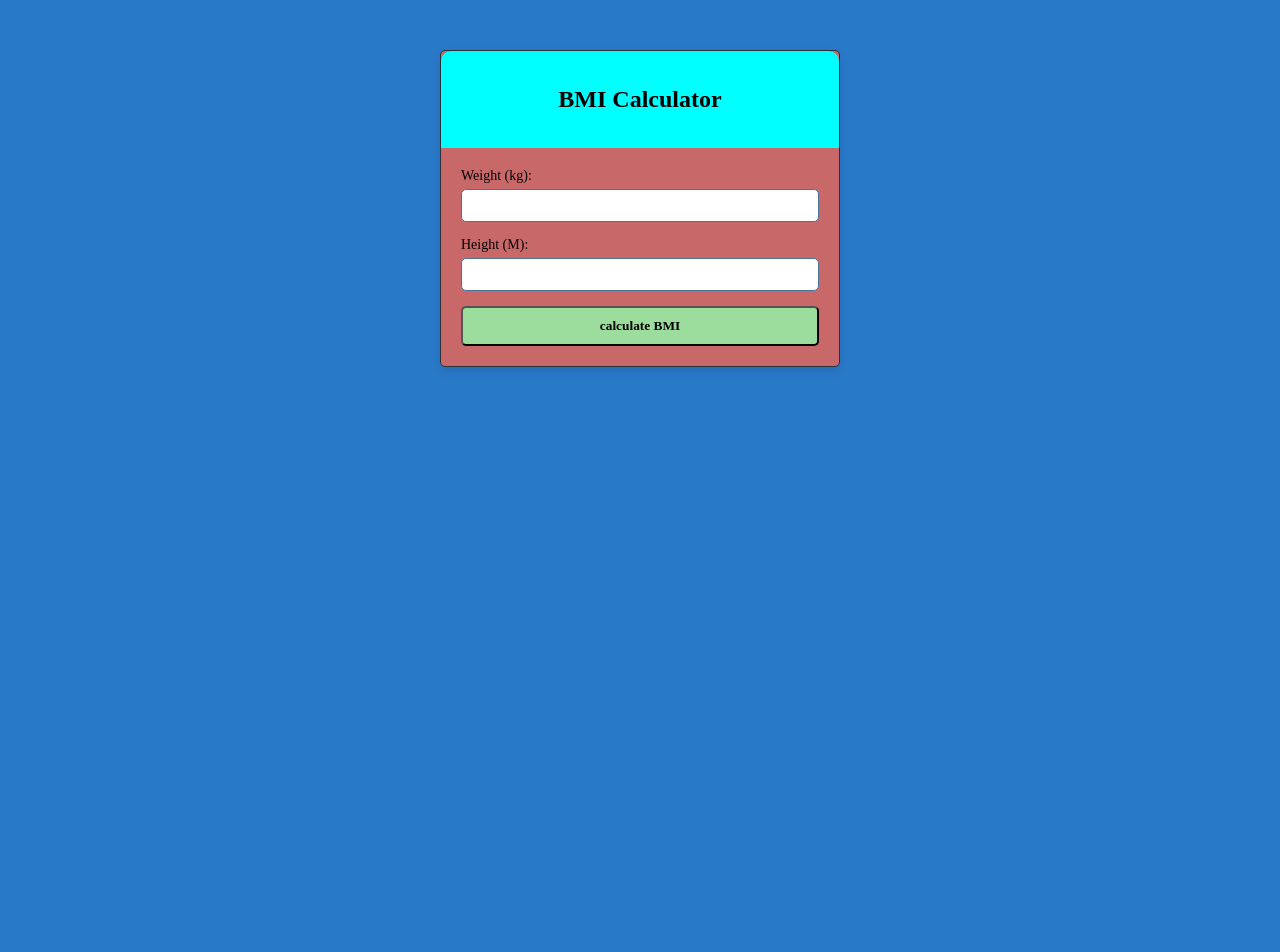
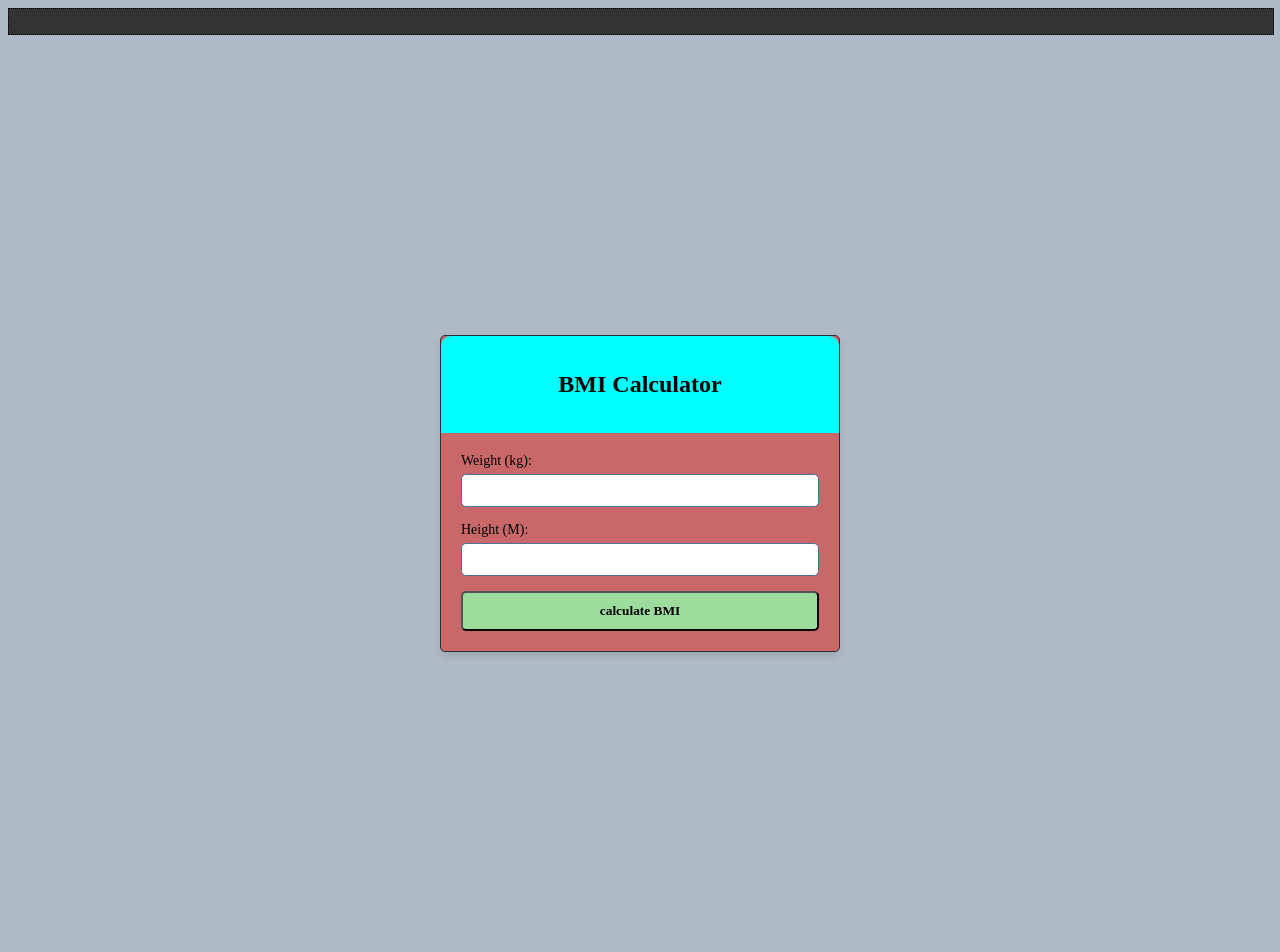
Before and after one commit to vinod-sde/demo-repo, a Django app: page / in a window 1280 px wide. Before the commit the page ends 370 px from the top, so only its background shows below. Run offline with Django 5.2, Linux system fonts and the light colour scheme.

Commit message:
adding first project file

```diff
--- a/templates/index.html
+++ b/templates/index.html
@@ -8,10 +8,11 @@
     <style>
         body {
             font-family: 'Arial', sans-serif;
-            background-color: #2979c9;
+            background-color: #aebac5;
         }
 
         .container {
+            padding: 250px;
             max-width: 400px;
             margin: 50px auto;
 
@@ -36,6 +37,7 @@
 
         .card-body {
             padding: 20px;
+            /* width:100%; */
         }
 
         label {
@@ -64,10 +66,19 @@
             cursor: pointer;
 
         }
+        .nav-bar{
+            background-color: #333;
+            height: 25px;
+            width: 100%;
+            border: 1px black dotted;
+        }
     </style>
 </head>
 
 <body>
+    <div>
+        <nav class="nav-bar"></nav>
+    </div>
     <div class="container">
         <div class="card">
             <div class="card-header">
```
Also changed, not shown: readme.md.
